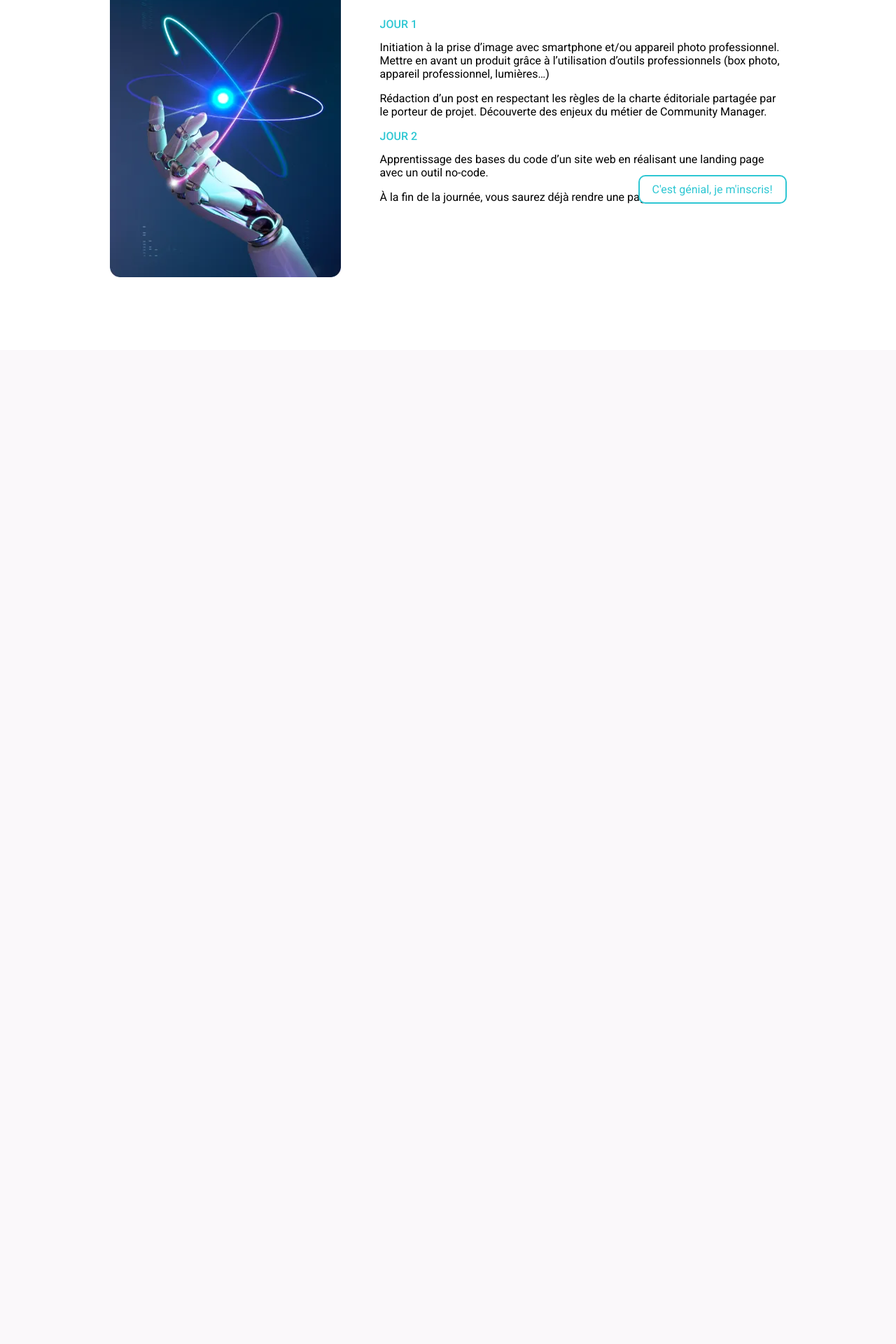
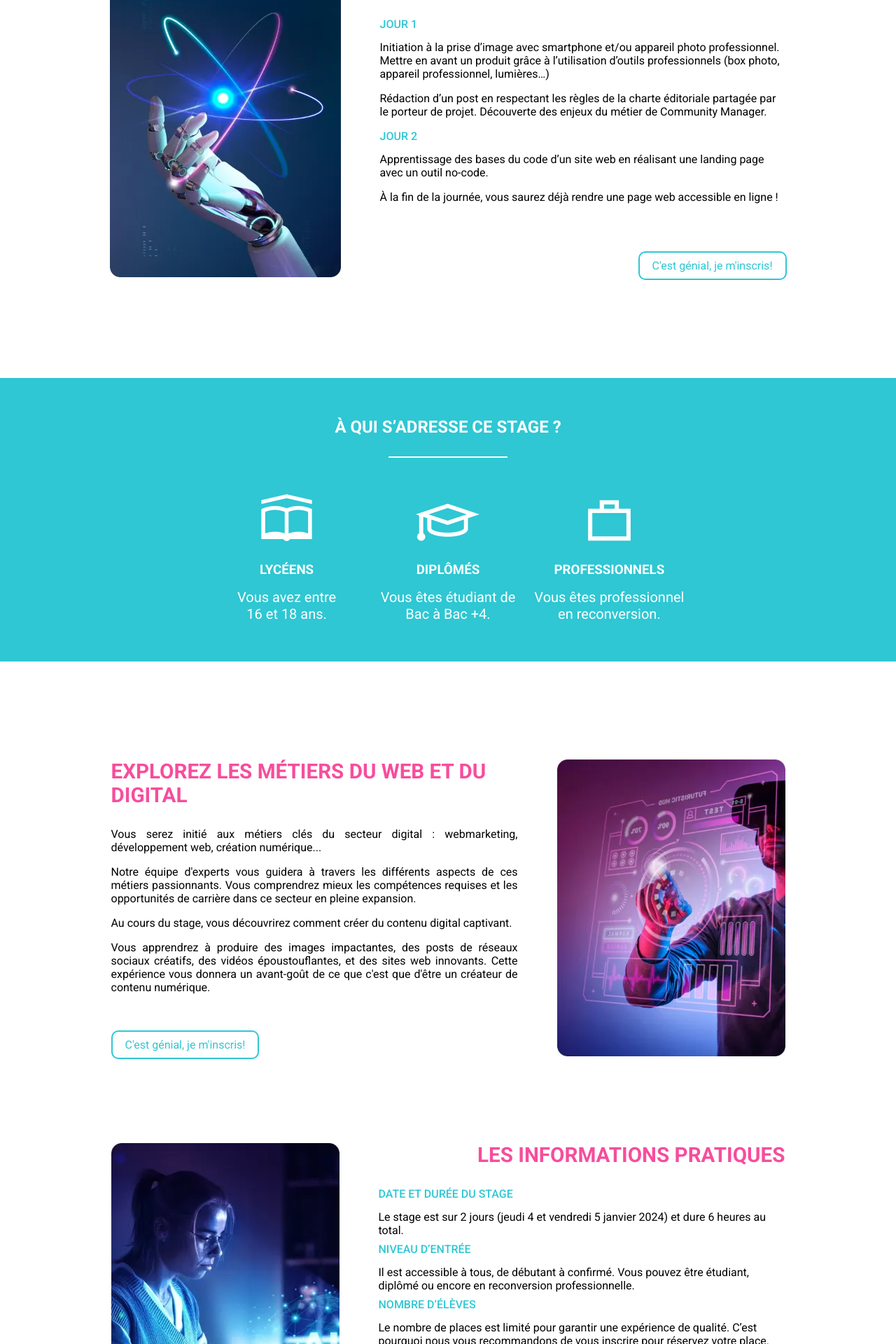
Before and after one commit to AlexBonifacio/examb2s1, a PHP site: page /inscription.php in a window 1280 px wide. Shown: the part 1844-3764 px from the top of the page at 70% size. Before the commit the page ends 2240 px from the top, so only its background shows below. Run offline with PHP 8.4, Linux system fonts and the light colour scheme.

Commit message:
End of Tuesday

```diff
--- a/inscription.php
+++ b/inscription.php
@@ -222,7 +222,7 @@ try {
 
 	</section>
 	<section class="prog2jours flex">
-		<div class="div_prog_left">
+		<div class="div_prog_left flex">
 			<h3>LE PROGRAMME DES 2 JOURS</h3>
 			<h4>JOUR 1</h4>
 			<p>Initiation à la prise d’image avec smartphone et/ou appareil photo professionnel. Mettre en avant un produit grâce à l’utilisation d’outils professionnels (box photo, appareil professionnel, lumières…)</p>
@@ -230,11 +230,79 @@ try {
 			<h4 style="margin-top: 16px;">JOUR 2</h4>
 			<p>Apprentissage des bases du code d’un site web en réalisant une landing page avec un outil no-code.</p>
 			<p style="margin-top: 16px;">À la fin de la journée, vous saurez déjà rendre une page web accessible en ligne !</p>
+			<div>
 			<button class="btn_main">C'est génial, je m'inscris!</button>
+			</div>
 
 		</div>
 		<div class="img_hand_ia">
 			<img src="./img/robot_hand.webp" alt="Main de robot tenant une constellation d'étoiles">
+		</div>
+	</section>
+	<section class="section_icone">
+		<h2 class="text-white">À QUI S’ADRESSE CE STAGE ?</h2>
+		<div class="separation_h2"></div>
+		<div class="container_icone flex">
+			<div class="card_icone">
+				<div>
+				<img src="./img/diplome.png" alt="Icone représentant un livre">
+				</div>
+				<h3>LYCÉENS</h3>
+				<p class="text_icone" style="max-width:146px;">Vous avez entre 16 et 18 ans.</p>
+			</div>
+			<div class="card_icone">
+				<div >
+					<img src="./img/coiffe.png" alt="Icone représentant une coiffe">
+				</div>
+				<h3>DIPLÔMÉS</h3>
+				<p class="text_icone" style="max-width: 193px;">Vous êtes étudiant de Bac à Bac +4.</p>
+			</div>
+			<div class="card_icone">
+				<div>
+				<img src="./img/malette.png" alt="Icone représentant une malette">
+				</div>
+				<h3>PROFESSIONNELS</h3>
+				<p class="text_icone">Vous êtes professionnel en reconversion.</p>
+			</div>
+		</div>
+
+	</section>
+	<section class="explore flex" style="flex-direction: row;">
+		<div class="div_prog_left flex">
+			<h3>EXPLOREZ LES MÉTIERS DU WEB ET DU DIGITAL</h3>
+
+			<p>Vous serez initié aux métiers clés du secteur digital : webmarketing, développement web, création numérique... </p>
+			<p style="margin-top: 16px;">Notre équipe d'experts vous guidera à travers les différents aspects de ces métiers passionnants. Vous comprendrez mieux les compétences requises et les opportunités de carrière dans ce secteur en pleine expansion.</p>
+			<p style="margin-top: 16px;">Au cours du stage, vous découvrirez comment créer du contenu digital captivant. </p>
+			<p style="margin-top: 16px;">Vous apprendrez à produire des images impactantes, des posts de réseaux sociaux créatifs, des vidéos époustouflantes, et des sites web innovants. Cette expérience vous donnera un avant-goût de ce que c'est que d'être un créateur de contenu numérique.</p>
+			<div>
+			<button class="btn_main">C'est génial, je m'inscris!</button>
+			</div>
+
+		</div>
+		<div class="img_hand_ia">
+			<img src="./img/homme_interagissant.webp" alt="Main de robot tenant une constellation d'étoiles">
+		</div>
+	</section>
+	<section class="prog2jours flex">
+		<div class="div_prog_left flex info_prat">
+			<h3>LES INFORMATIONS PRATIQUES</h3>
+			<h4>DATE ET DURÉE DU STAGE</h4>
+			<p>Le stage est sur 2 jours (jeudi 4 et vendredi 5 janvier 2024) et dure 6 heures au total.</p>
+			<h4>NIVEAU D’ENTRÉE</h4>
+			<p>Il est accessible à tous, de débutant à confirmé. Vous pouvez être étudiant, diplômé ou encore en reconversion professionnelle.</p>
+			<h4>NOMBRE D’ÉLÈVES</h4>
+			<p>Le nombre de places est limité pour garantir une expérience de qualité. C’est pourquoi nous vous recommandons de vous inscrire pour réservez votre place.</p>
+			<h4>TARIF DU STAGE</h4>
+			<p>80€ pour une immersion totale dans le monde du digital pendant 6h !</p>
+
+			<div>
+			<button class="btn_main">Parfait, je m'inscris!</button>
+			</div>
+
+		</div>
+		<div class="img_hand_ia">
+			<img src="./img/femme_travaillant_sur_pc.webp" alt="Main de robot tenant une constellation d'étoiles">
 		</div>
 	</section>
 </main>
--- a/style/inscription.css
+++ b/style/inscription.css
@@ -561,18 +561,18 @@ input[type="checkbox"].default {
 /* Prog 2 jours */
 
 .prog2jours {
+    display: flex;
     flex-direction: row-reverse;
     justify-content: center;
-    align-items: center;
-    margin-bottom: 100px;
+    align-items: stretch;
     gap: 56px;
 
 }
 
 .div_prog_left {
-    position: relative;
     width: 581px;
-    align-self: flex-start;
+    flex-direction: column;
+
 }
 .div_prog_left h3 {
     text-align: end;
@@ -586,12 +586,109 @@ input[type="checkbox"].default {
 
 }
 .img_hand_ia {
-
 }
 
 .div_prog_left .btn_main {
-    position: absolute;
+
     bottom: 0;
     right: 0;
     text-align: end;
 }
+
+.div_prog_left > div {
+    margin-top: auto;
+    text-align: right;
+}
+
+
+/* Section blue icons */
+
+.section_icone {
+    margin-top: 140px;
+    margin-bottom: 140px;
+    background-color: #2EC7D3;
+    text-align: center;
+    padding: 56px 0px;
+}
+
+.section_icone .separation_h2 {
+    background-color: white;
+}
+
+.section_icone p, .section_icone h3 {
+    color: white
+}
+
+.container_icone {
+    justify-content: center;
+}
+
+.card_icone {
+    display: flex;
+    flex-direction: column;
+    align-items: center;
+    width: 18%;
+}
+
+.card_icone .text_icone {
+    font-size: 20px;
+}
+
+.card_icone div {
+    display: flex;
+    height: 67px;
+    align-items: flex-end;
+    margin-bottom: 30px;
+}
+
+.text_icone {
+    margin-top: 16px;
+}
+
+/* Explore */
+
+.explore {
+    display: flex;
+    flex-direction: row;
+    justify-content: center;
+    align-items: stretch;
+    gap: 56px;
+    margin-bottom: 120px;
+
+}
+
+.explore .div_prog_left {
+    width: 581px;
+    flex-direction: column;
+
+}
+.explore .div_prog_left h3 {
+    text-align: start;
+}
+
+.explore .div_prog_left h4 {
+    color: #2EC7D3;
+    font-size: 16px;
+    font-weight: 500;
+    margin-bottom: 14px;
+
+}
+
+.explore p {
+    text-align: justify;
+}
+.explore .div_prog_left .btn_main {
+    text-align: end;
+}
+
+.explore .div_prog_left > div {
+    margin-top: auto;
+    text-align: left;
+}
+
+/* Info pratique */
+
+.info_prat p{
+    margin-bottom: 8px;
+
+}
```
Also changed, not shown: img/coiffe.png (added), img/diplome.png (added), img/femme_travaillant_sur_pc.webp (added), img/homme_interagissant.webp (added), img/image 6.jpg (added), img/image 7.jpg (added), img/malette.png (added).
